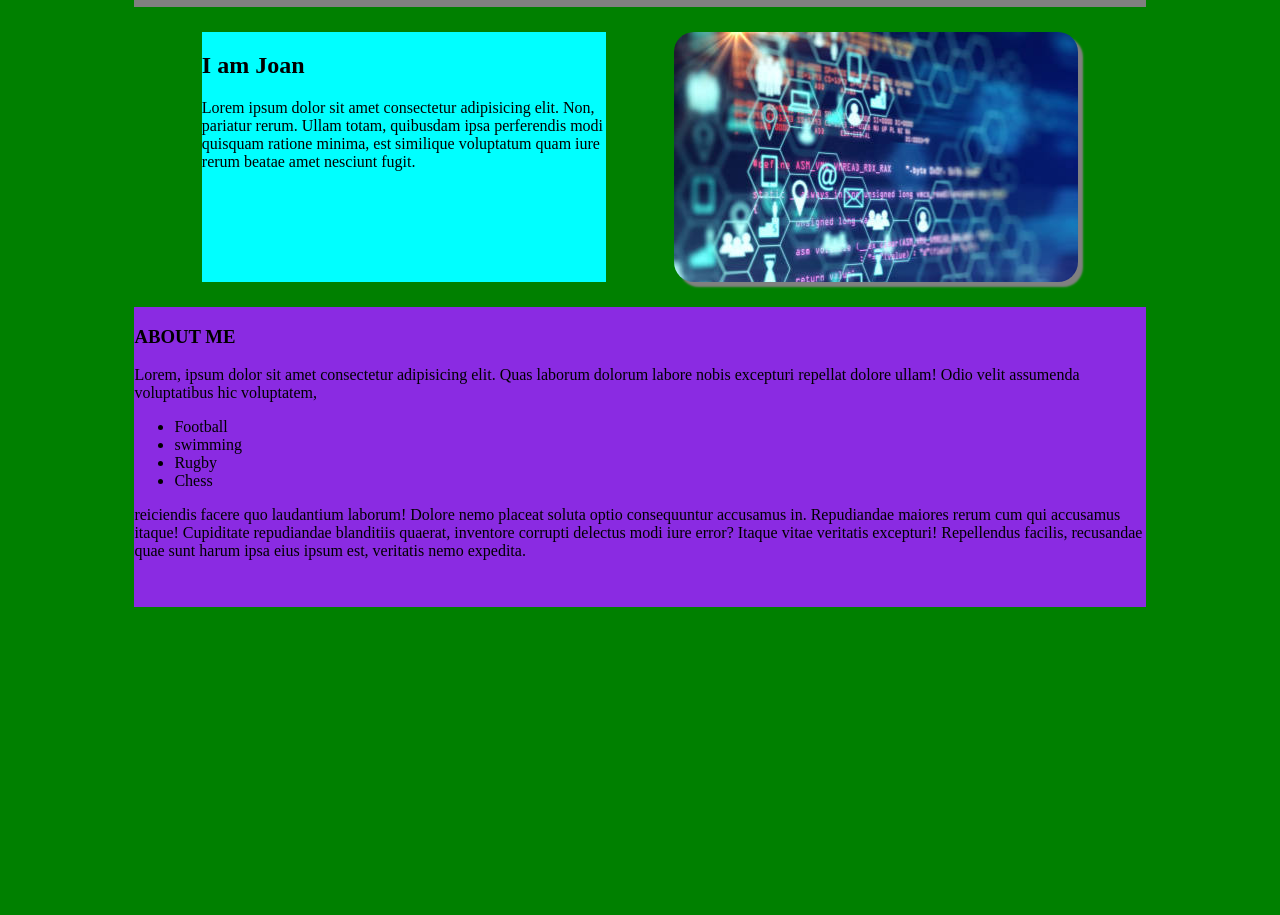
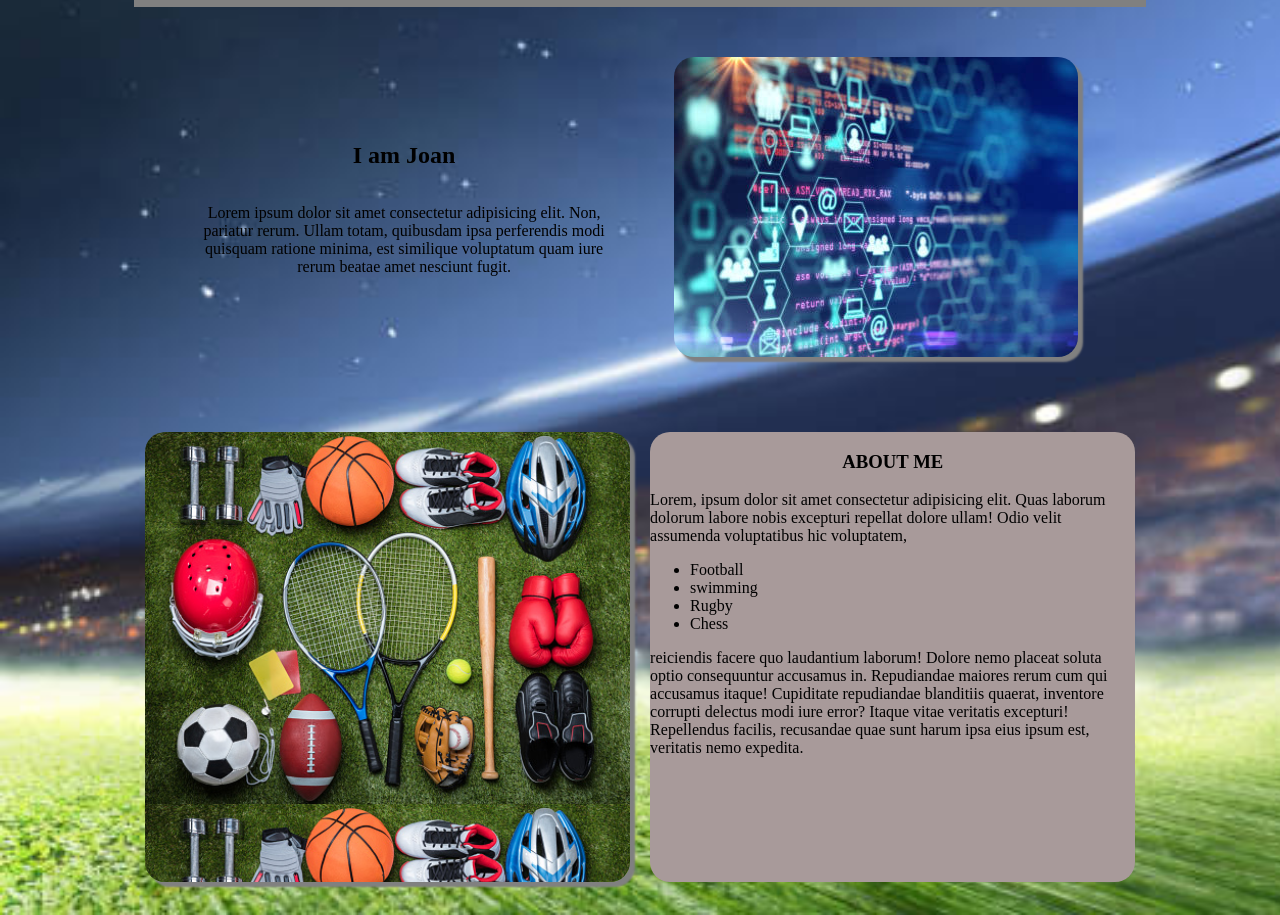
Before and after one commit to kniveskatana/portfolio, a plain HTML site: page index.html in a window 1280 px wide. Shown: the part 101-1016 px from the top of the page. Before the commit the page ends 800 px from the top, so only its background shows below. Drawn offline with Linux system fonts and the light colour scheme.

Commit message:
adds background image to the body

```diff
--- a/style.css
+++ b/style.css
@@ -1,52 +1,17 @@
+body{
+    display: flex;
+    flex-direction: column;
+    align-items: center;
+    justify-content: center;
+    background-image: url("../images/sportimg.jpg");
+    background-size: cover;
+}
 .nav{
     height: 100px;
     width: 80%;
     background-color: grey;
     display: flex;
     align-items: center;
-}
-body{
-    display: flex;
-    flex-direction: column;
-    align-items: center;
-    background-color: green;
-    justify-content: center;
-}
-.maindiv{
-    width: 80%;
-    height: 300px;
-    display: flex;
-    align-items: center;
-    justify-content: space-evenly;
-
-}
-.div1{
-    height: 250px;
-    width: 40%;
-    background-color: aqua;
-}
-.div2{
-    height: 250px;
-    width: 40%;
-    background-color: bisque;
-    background-image: url("../images/testimg.jpg");
-    border: 1px;
-    border-radius: 20px;
-    box-shadow: 5px 5px 2px gray;
-
-}
-.div3{
-    height: 300px;
-    width: 80%;
-    background-color: blueviolet;
-}
-.headingxlogo{
-    height: 80px;
-    width: 250px;
-    display: flex;
-    align-items: center;
-    justify-content: space-around;
-    position: relative;
 }
 .headingxlogo img{
     height: 50px;
@@ -71,3 +36,61 @@ body{
     background-color: orangered;
     border-radius: 5px;
 }
+.maindiv{
+    width: 80%;
+    height: 400px;
+    display: flex;
+    align-items: center;
+    justify-content: space-evenly;
+}
+.div1{
+    height: 300px;
+    width: 40%;
+    text-align: center;
+    display: flex;
+    flex-direction: column;
+    justify-content: center;
+}
+.div2{
+    height: 300px;
+    width: 40%;
+    background-color: bisque;
+    background-image: url("../images/testimg.jpg");
+    border: 1px;
+    border-radius: 20px;
+    box-shadow: 5px 5px 2px gray;
+
+}
+.div3{
+    height: 500px;
+    width: 80%;
+    display: flex;
+    align-items:center;
+    justify-content: space-around;
+}
+.picture{
+    height: 450px;
+    width: 48%;
+    background-image: url("../images/backgroundimg.jpg");
+    background-size: contain;
+    border: 3px;
+    border-radius: 20px;
+    box-shadow: 5px 5px 2px grey;
+}
+.aboutme{
+    height: 450px;
+    width: 48%;
+    background-color: rgb(168, 154, 154);
+    border-radius: 20px;
+}
+.aboutme h3{
+    text-align: center;
+}
+.headingxlogo{
+    height: 80px;
+    width: 250px;
+    display: flex;
+    align-items: center;
+    justify-content: space-around;
+    position: relative;
+}
```
